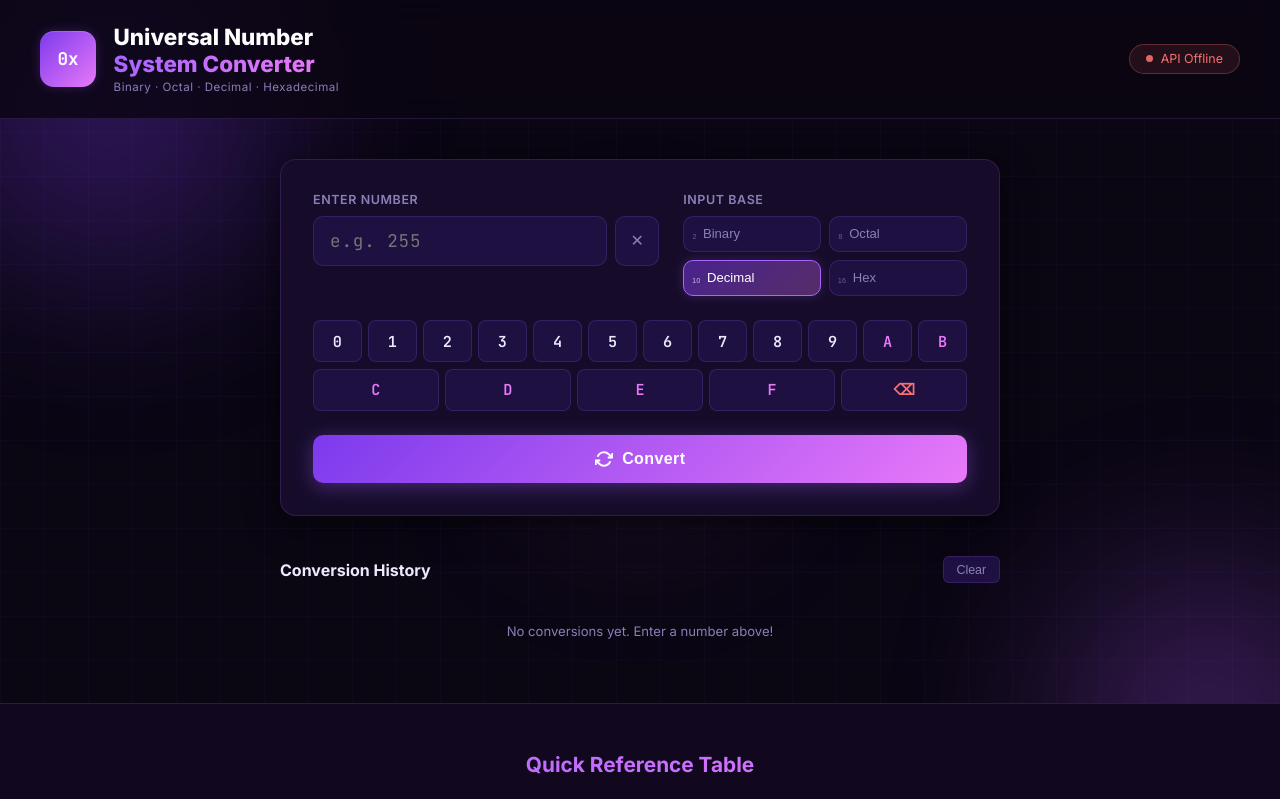
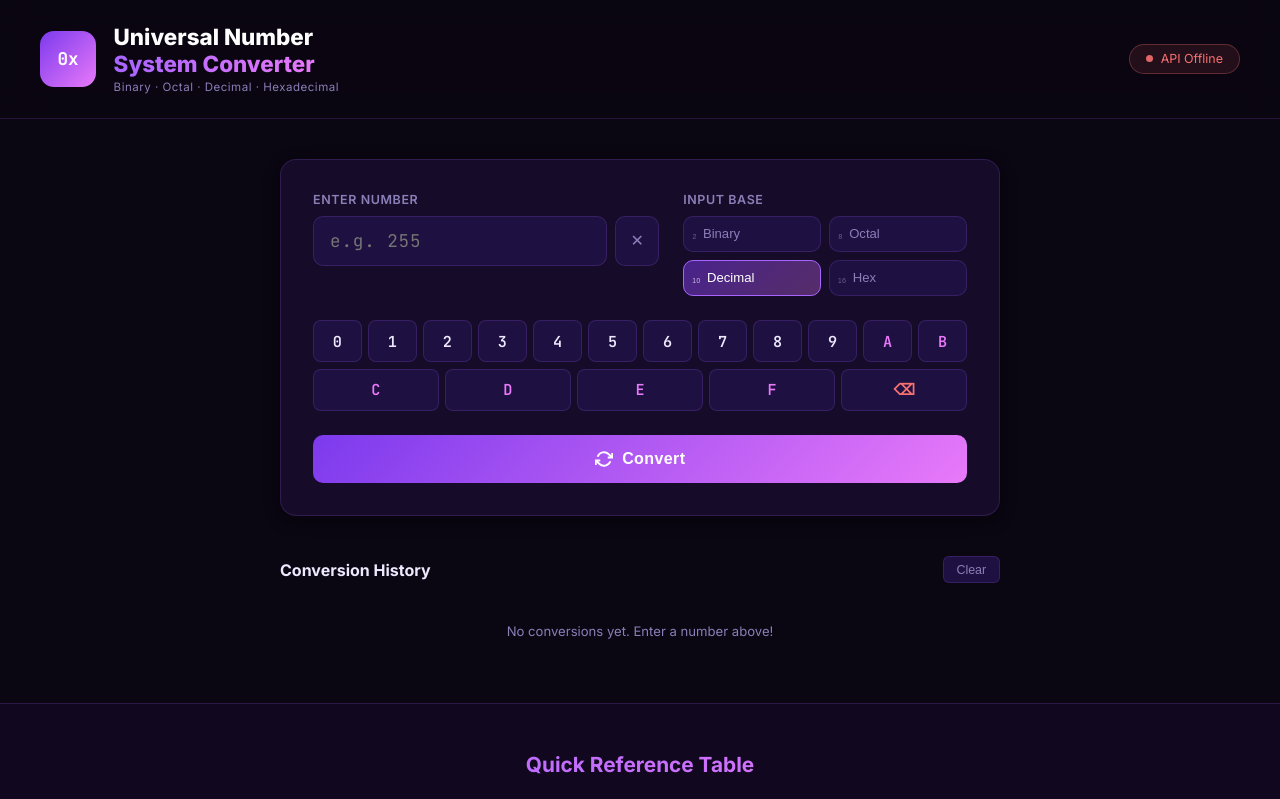
Before and after one commit to tanishprithvics-200706/universal-number-system-converter, a website: page public/index.html in a window 1280 px wide. Shown: the top 799 px of the page. Drawn offline with Linux system fonts and the light colour scheme; no server answers.

Commit message:
style: remove all glow effects, keep clean violet theme

```diff
--- a/public/style.css
+++ b/public/style.css
@@ -17,7 +17,7 @@
   --violet:      #a764ff;
   --violet-dark: #7c3aed;
   --violet-deep: #5b21b6;
-  --violet-glow: rgba(167, 100, 255, 0.35);
+
   --pink:        #e879f9;
   --indigo:      #818cf8;
 
@@ -38,9 +38,7 @@
   --sans:        'Inter', sans-serif;
   --trans:       0.22s cubic-bezier(.4,0,.2,1);
 
-  --glow:        0 0 30px rgba(167,100,255,0.3);
-  --glow-sm:     0 0 12px rgba(167,100,255,0.22);
-  --shadow:      0 8px 32px rgba(0,0,0,0.5);
+  --shadow:      0 4px 16px rgba(0,0,0,0.4);
 }
 
 html { scroll-behavior: smooth; }
@@ -53,37 +51,11 @@ body {
   overflow-x: hidden;
 }
 
-/* ── Animated background orbs ── */
-.bg-orbs { position: fixed; inset: 0; z-index: 0; pointer-events: none; overflow: hidden; }
-.orb {
-  position: absolute; border-radius: 50%;
-  filter: blur(80px); opacity: 0.45; animation: orbFloat 12s ease-in-out infinite alternate;
-}
-.orb1 { width: 500px; height: 500px; background: radial-gradient(circle, #7c3aed, transparent 70%);
-        top: -150px; left: -150px; animation-duration: 14s; }
-.orb2 { width: 400px; height: 400px; background: radial-gradient(circle, #a855f7, transparent 70%);
-        bottom: -100px; right: -100px; animation-duration: 11s; animation-delay: -4s; }
-.orb3 { width: 300px; height: 300px; background: radial-gradient(circle, #e879f9, transparent 70%);
-        top: 50%; left: 50%; transform: translate(-50%,-50%); animation-duration: 16s; animation-delay: -7s; opacity: 0.2; }
+/* bg-orbs hidden – no glow effect */
+.bg-orbs { display: none; }
 
-@keyframes orbFloat {
-  from { transform: translate(0, 0) scale(1); }
-  to   { transform: translate(30px, 20px) scale(1.08); }
-}
-.orb3 { animation-name: orbFloat3; }
-@keyframes orbFloat3 {
-  from { transform: translate(-50%,-50%) scale(0.9); }
-  to   { transform: translate(-50%,-50%) scale(1.15); }
-}
-
-/* Grid overlay */
-.grid-overlay {
-  position: fixed; inset: 0; z-index: 0; pointer-events: none;
-  background-image:
-    linear-gradient(rgba(167,100,255,0.04) 1px, transparent 1px),
-    linear-gradient(90deg, rgba(167,100,255,0.04) 1px, transparent 1px);
-  background-size: 44px 44px;
-}
+/* Grid overlay removed */
+.grid-overlay { display: none; }
 
 /* ── Header ── */
 header {
@@ -156,7 +128,7 @@ main {
 }
 .input-row input:focus {
   outline: none; border-color: var(--violet);
-  box-shadow: 0 0 0 3px rgba(167,100,255,0.18);
+  box-shadow: none;
 }
 .input-row input.error { border-color: var(--danger); }
 
@@ -181,7 +153,6 @@ main {
 .base-btn.active {
   background: linear-gradient(135deg, rgba(124,58,237,0.5), rgba(232,121,249,0.3));
   border-color: var(--violet); color: #fff;
-  box-shadow: var(--glow-sm);
 }
 .base-icon { font-size: 0.7rem; opacity: 0.7; }
 
@@ -208,9 +179,8 @@ main {
   border: none; color: #fff; font-size: 1rem; font-weight: 700;
   cursor: pointer; display: flex; align-items: center; justify-content: center; gap: 0.6rem;
   letter-spacing: 0.4px; transition: var(--trans);
-  box-shadow: 0 4px 20px rgba(167,100,255,0.35);
 }
-.convert-btn:hover { transform: translateY(-2px); box-shadow: 0 8px 28px rgba(167,100,255,0.5); }
+.convert-btn:hover { transform: translateY(-2px); }
 .convert-btn:active { transform: translateY(0); }
 
 /* ── RESULTS GRID ── */
@@ -225,19 +195,13 @@ main {
   box-shadow: var(--shadow); transition: border-color var(--trans), box-shadow var(--trans);
   position: relative; overflow: hidden;
 }
-.res-card::before {
-  content: ''; position: absolute; inset: 0; opacity: 0; border-radius: inherit;
-  transition: opacity var(--trans);
-  background: linear-gradient(135deg, rgba(167,100,255,0.07), transparent 60%);
-}
-.res-card:hover::before { opacity: 1; }
-.res-card:hover { border-color: var(--border-bright); box-shadow: var(--glow); }
+.res-card::before { display: none; }
+.res-card:hover { border-color: var(--border-bright); }
 
 /* Source card highlight */
 .res-card.source-card {
   border-color: var(--violet);
   background: linear-gradient(135deg, rgba(124,58,237,0.15), rgba(22,12,42,0.9));
-  box-shadow: var(--glow);
 }
 .source-badge {
   position: absolute; top: 0.7rem; right: 0.7rem;
@@ -381,7 +345,7 @@ main {
   position: fixed; bottom: 2rem; left: 50%; transform: translateX(-50%) translateY(80px);
   background: var(--surface2); border: 1px solid var(--violet);
   color: var(--text); padding: 0.65rem 1.5rem; border-radius: 999px;
-  font-size: 0.85rem; z-index: 1000; box-shadow: var(--glow);
+  font-size: 0.85rem; z-index: 1000;
   opacity: 0; pointer-events: none; transition: all 0.28s ease;
 }
 .toast.show { transform: translateX(-50%) translateY(0); opacity: 1; }
```
